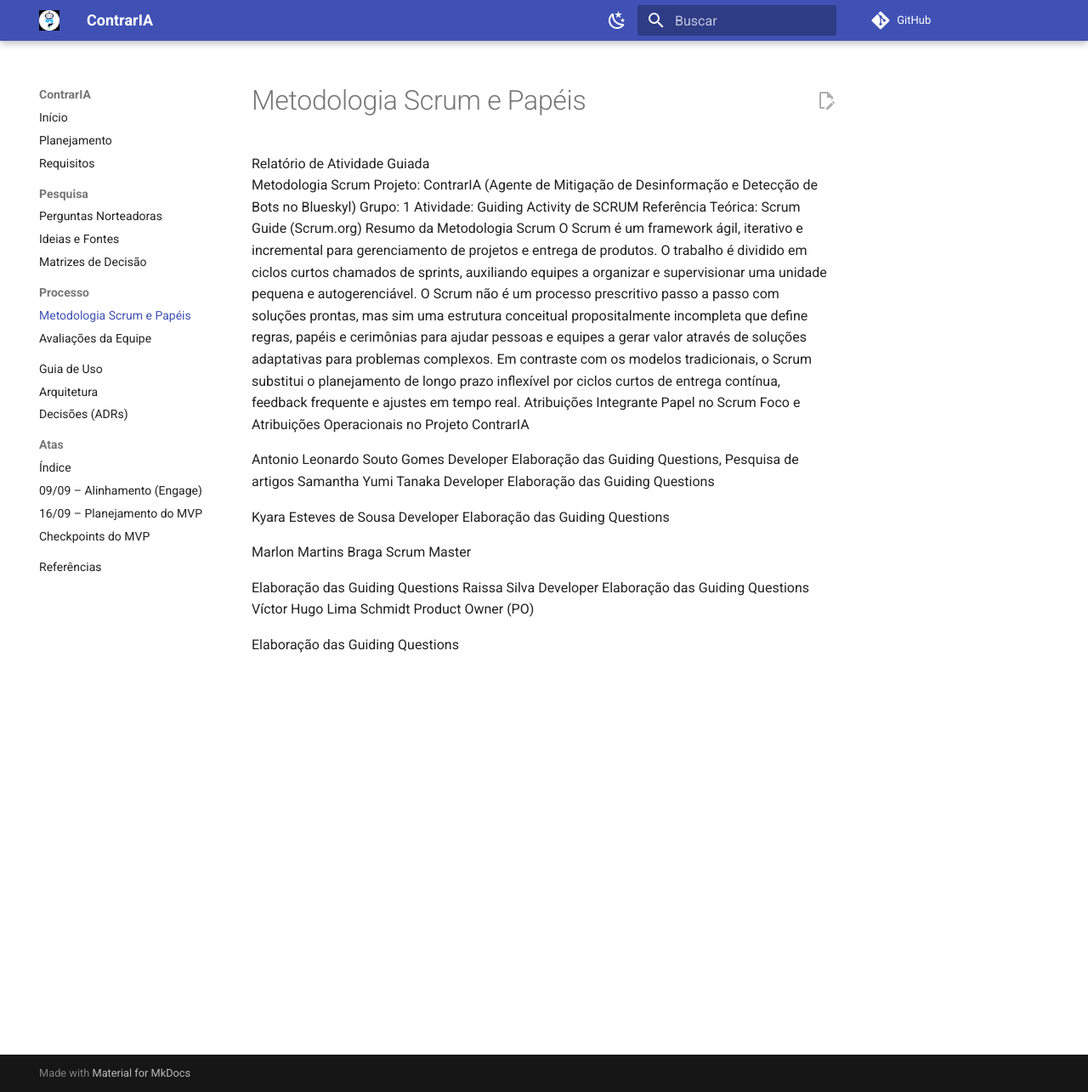
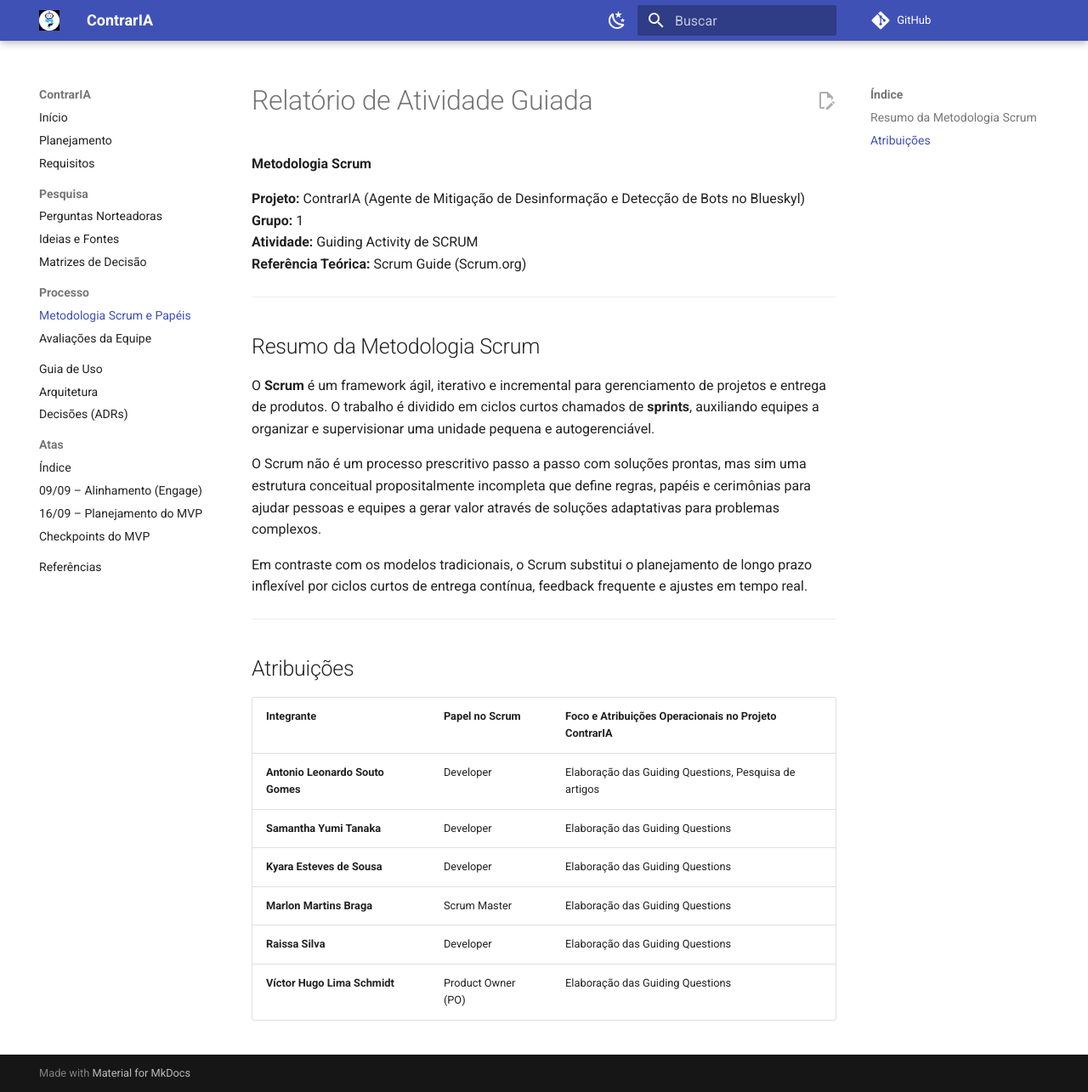
Before and after one commit to moonshinerd/ContrarIA, an MkDocs documentation site: the page built from docs/processo/scrum.md, in a window 1280 px wide and 1285 px high. Shown: the whole window at 85% size. Built offline with MkDocs 1.6.1 and Material for MkDocs 9.7.7, drawn with Linux system fonts in a browser that asks for light colours; comment, search, counter and statistics services are not loaded; some of the changed lines change nothing that is shown.

Commit message:
Adicionar texto em scrum-correcao.

```diff
--- a/docs/processo/scrum.md
+++ b/docs/processo/scrum.md
@@ -1,42 +1,30 @@
-Relatório de Atividade Guiada
-Metodologia Scrum
-Projeto: ContrarIA (Agente de Mitigação de Desinformação e Detecção de Bots no Blueskyl)
-Grupo: 1
-Atividade: Guiding Activity de SCRUM
-Referência Teórica: Scrum Guide (Scrum.org)
-Resumo da Metodologia Scrum
-O Scrum é um framework ágil, iterativo e incremental para gerenciamento de projetos e entrega de produtos. O trabalho é dividido em ciclos curtos chamados de sprints, auxiliando equipes a organizar e supervisionar uma unidade pequena e autogerenciável.
+# Relatório de Atividade Guiada
+**Metodologia Scrum**
+
+**Projeto:** ContrarIA (Agente de Mitigação de Desinformação e Detecção de Bots no Blueskyl)
+**Grupo:** 1
+**Atividade:** Guiding Activity de SCRUM
+**Referência Teórica:** Scrum Guide (Scrum.org)
+
+---
+
+## Resumo da Metodologia Scrum
+
+O **Scrum** é um framework ágil, iterativo e incremental para gerenciamento de projetos e entrega de produtos. O trabalho é dividido em ciclos curtos chamados de **sprints**, auxiliando equipes a organizar e supervisionar uma unidade pequena e autogerenciável.
+
 O Scrum não é um processo prescritivo passo a passo com soluções prontas, mas sim uma estrutura conceitual propositalmente incompleta que define regras, papéis e cerimônias para ajudar pessoas e equipes a gerar valor através de soluções adaptativas para problemas complexos.
+
 Em contraste com os modelos tradicionais, o Scrum substitui o planejamento de longo prazo inflexível por ciclos curtos de entrega contínua, feedback frequente e ajustes em tempo real.
-Atribuições
-Integrante
-Papel no Scrum
-Foco e Atribuições Operacionais no Projeto ContrarIA
 
-Antonio Leonardo Souto Gomes
-Developer
-Elaboração das Guiding Questions,
-Pesquisa de artigos
-Samantha Yumi Tanaka
-Developer
-Elaboração das Guiding Questions
+---
 
+## Atribuições
 
-Kyara Esteves de Sousa
-Developer
-Elaboração das Guiding Questions
-
-
-Marlon Martins Braga
-Scrum Master
-
-
-Elaboração das Guiding Questions
-Raissa Silva
-Developer
-Elaboração das Guiding Questions
-Víctor Hugo Lima Schmidt
-Product Owner (PO)
-
-
-Elaboração das Guiding Questions
+| Integrante | Papel no Scrum | Foco e Atribuições Operacionais no Projeto ContrarIA |
+| :--- | :--- | :--- |
+| **Antonio Leonardo Souto Gomes** | Developer | Elaboração das Guiding Questions, Pesquisa de artigos |
+| **Samantha Yumi Tanaka** | Developer | Elaboração das Guiding Questions |
+| **Kyara Esteves de Sousa** | Developer | Elaboração das Guiding Questions |
+| **Marlon Martins Braga** | Scrum Master | Elaboração das Guiding Questions |
+| **Raissa Silva** | Developer | Elaboração das Guiding Questions |
+| **Víctor Hugo Lima Schmidt** | Product Owner (PO) | Elaboração das Guiding Questions |
```
